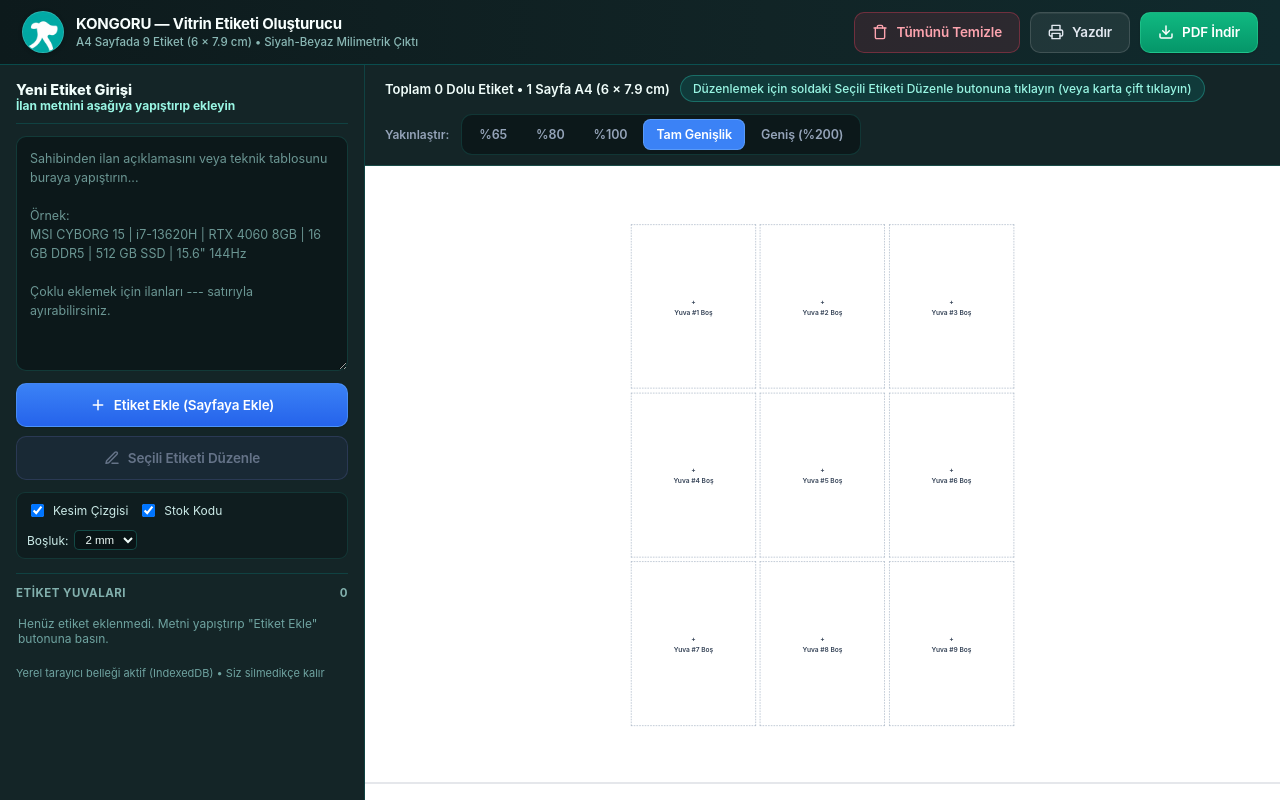
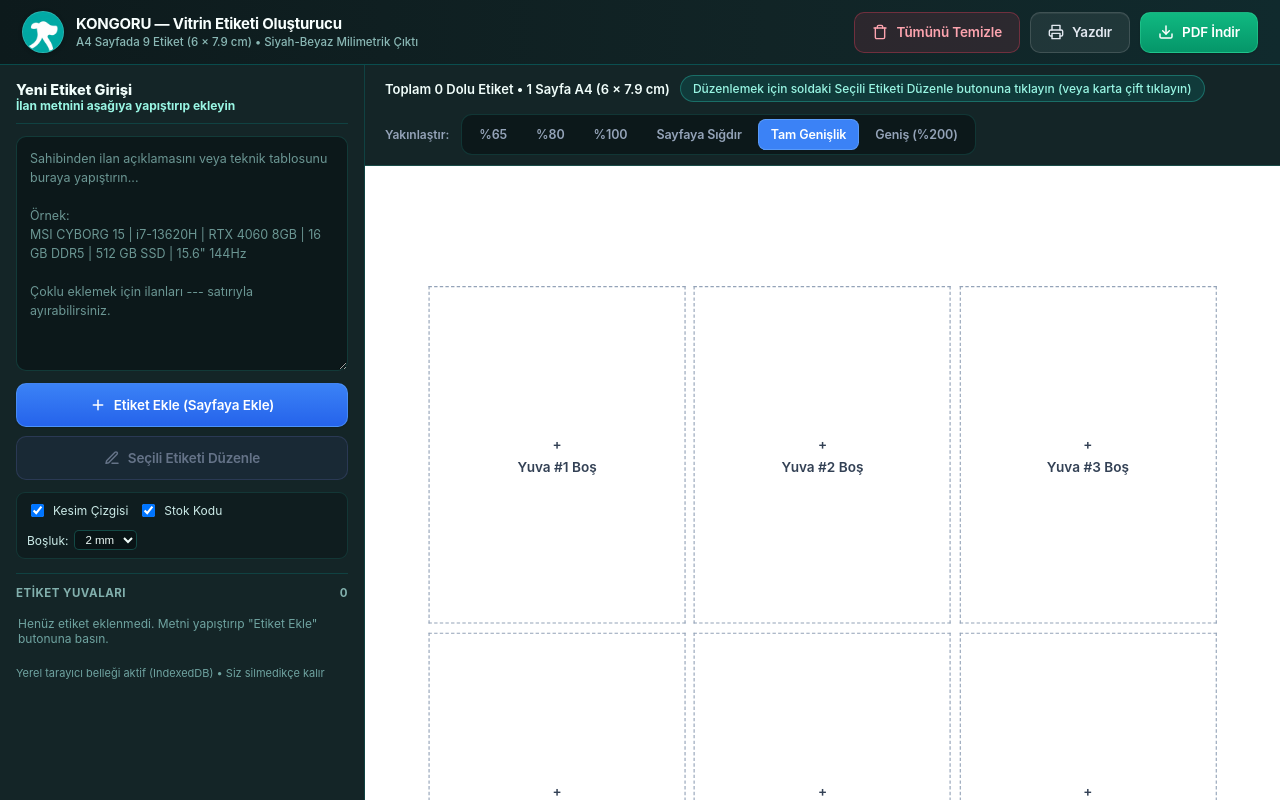
Before and after one commit to MustafaG07/etiket, a React (Vite) app: page / in a window 1280 px wide. Built offline with nearby package versions, Linux system fonts and the light colour scheme.

Commit message:
fix: restore full-width scaling for Tam Genislik and add Sayfaya Sigdir option

```diff
--- a/src/components/PreviewArea.tsx
+++ b/src/components/PreviewArea.tsx
@@ -22,6 +22,7 @@ const ZOOM_OPTIONS: { value: ZoomSetting; label: string }[] = [
   { value: 0.65, label: "%65" },
   { value: 0.8, label: "%80" },
   { value: 1, label: "%100" },
+  { value: "fit-page", label: "Sayfaya Sığdır" },
   { value: "fit", label: "Tam Genişlik" },
   { value: 2, label: "Geniş (%200)" },
 ];
@@ -75,13 +76,19 @@ export function PreviewArea({
   const viewportHeight = viewportSize.height;
 
   const effectiveScale = (() => {
-    if (settings.zoom !== "fit") return settings.zoom;
-    if (viewportWidth <= 700) {
-      return Math.min(1.18, Math.max(0.25, (viewportWidth - 4) / SHEET_W_PX));
+    if (settings.zoom === "fit") {
+      const pad = viewportWidth <= 700 ? 4 : 16;
+      return Math.min(1.25, Math.max(0.25, (viewportWidth - pad) / SHEET_W_PX));
     }
-    const scaleW = (viewportWidth - 20) / SHEET_W_PX;
-    const scaleH = (viewportHeight - 16) / SHEET_H_PX;
-    return Math.min(1.18, Math.max(0.25, Math.min(scaleW, scaleH)));
+    if (settings.zoom === "fit-page") {
+      if (viewportWidth <= 700) {
+        return Math.min(1.18, Math.max(0.25, (viewportWidth - 4) / SHEET_W_PX));
+      }
+      const scaleW = (viewportWidth - 20) / SHEET_W_PX;
+      const scaleH = (viewportHeight - 16) / SHEET_H_PX;
+      return Math.min(1.18, Math.max(0.25, Math.min(scaleW, scaleH)));
+    }
+    return settings.zoom;
   })();
 
   const scaledW = Math.round(SHEET_W_PX * effectiveScale);
--- a/src/storage/localDb.ts
+++ b/src/storage/localDb.ts
@@ -53,7 +53,9 @@ export function normalizeLoadedState(raw: unknown): AppState {
 
   const zoomRaw = rawSettings.zoom;
   const zoom: AppSettings["zoom"] =
-    zoomRaw === "fit" || (typeof zoomRaw === "number" && zoomRaw > 0)
+    zoomRaw === "fit" ||
+    zoomRaw === "fit-page" ||
+    (typeof zoomRaw === "number" && zoomRaw > 0)
       ? zoomRaw
       : defaults.zoom;
 
--- a/src/types/label.ts
+++ b/src/types/label.ts
@@ -43,7 +43,7 @@ export interface LabelEntry {
 }
 
 export type GapSetting = "0mm" | "2mm";
-export type ZoomSetting = number | "fit";
+export type ZoomSetting = number | "fit" | "fit-page";
 
 export interface AppSettings {
   gap: GapSetting;
```
